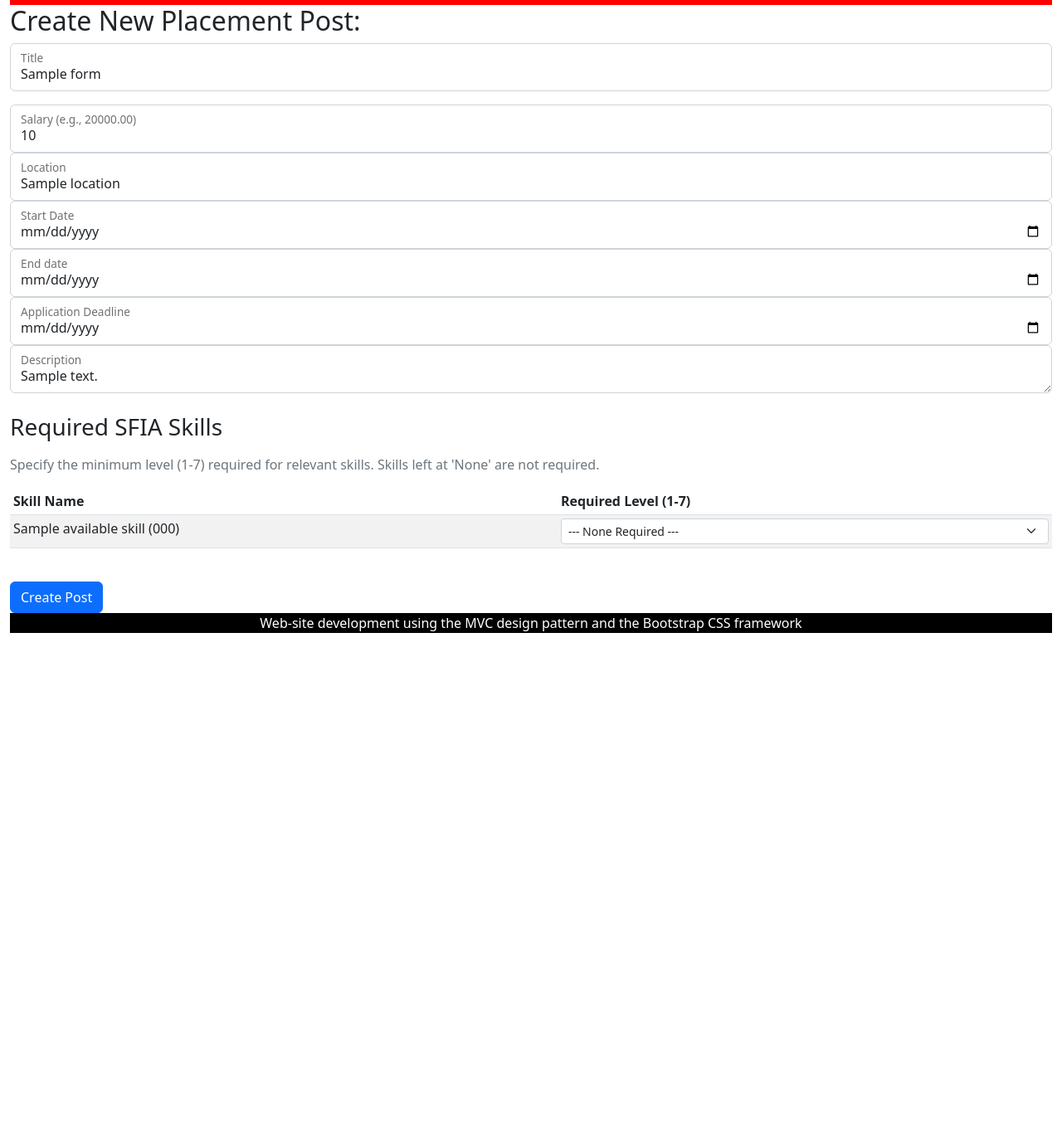
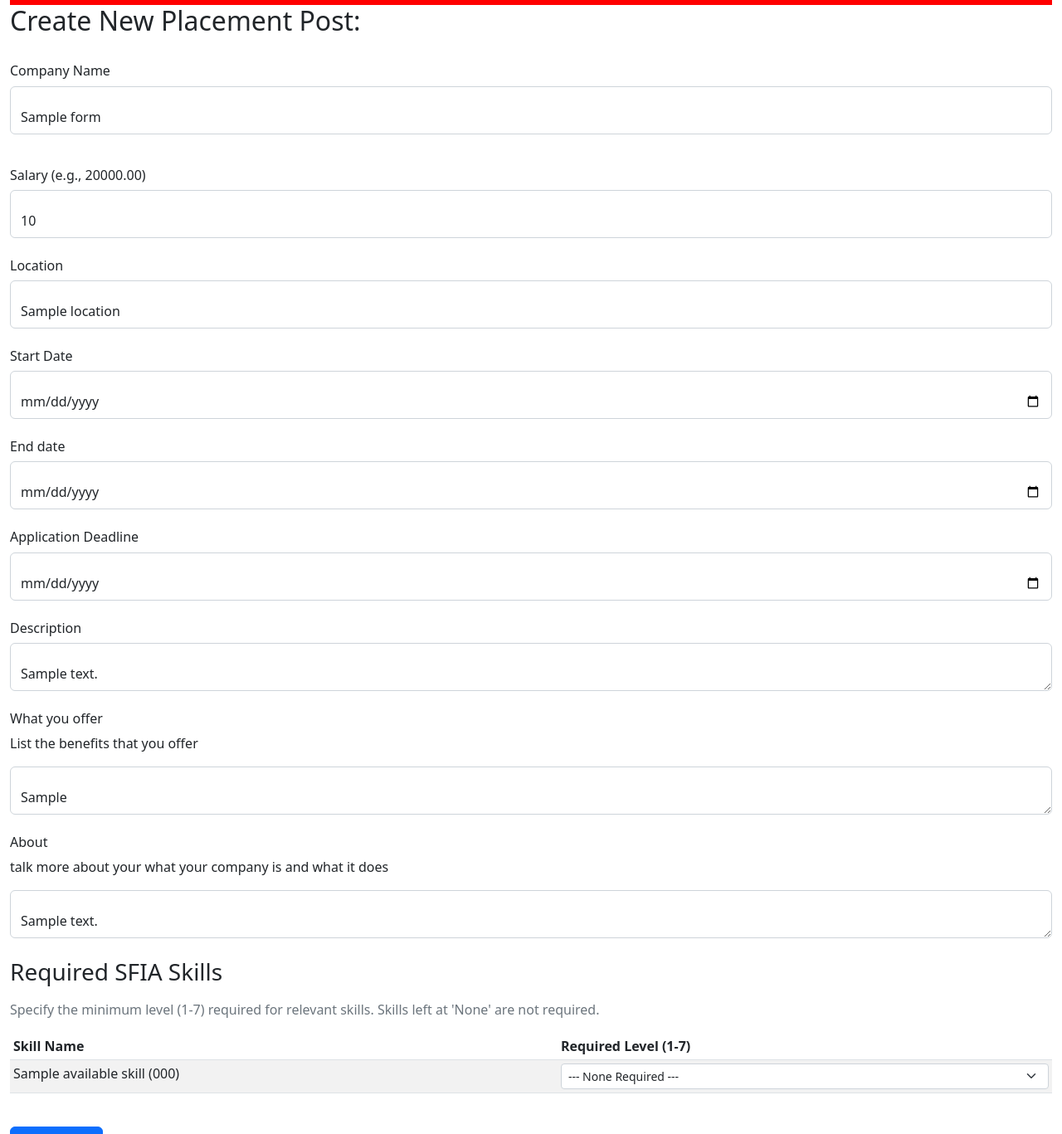
Before and after one commit to MrBlue237/BCS, a PHP site: template BCS-MVC/Views/add_post.phtml in a window 1280 px wide. Shown: the part 56-1423 px from the top of the page at 83% size. Before the commit the page ends 819 px from the top, so only its background shows below. Run offline with PHP 8.4, Linux system fonts and the light colour scheme; the template is opened without the code that fills it: most values are stand-ins (such as "Sample title", 1, 10 or a date in 2020).

Commit message:
changed creation of posts

```diff
--- a/BCS-MVC/Views/add_post.phtml
+++ b/BCS-MVC/Views/add_post.phtml
@@ -15,44 +15,58 @@
 
     <form action="add_post.php" method="POST">
 
+        <br>
         <div class="form-floating mb-3">
+            <h6>Company Name</h6>
             <input type="text" class="form-control" id="floatingTitle" name="title" required
                    value="<?php echo htmlspecialchars($view->formData['title'] ?? ''); ?>">
-            <label for="floatingTitle">Title</label>
         </div>
-
+        <br>
         <div class="form-floating">
+            <h6>Salary (e.g., 20000.00)</h6>
             <input type="number" step="0.01" class="form-control" id="floatingSalary" name="salary" required
                    value="<?php echo htmlspecialchars($view->formData['salary'] ?? ''); ?>">
-            <label for="floatingSalary">Salary (e.g., 20000.00)</label>
         </div>
-
+        <br>
+        <h6>Location</h6>
         <div class="form-floating">
             <input type="text" class="form-control" id="floatingLocation" name="location" required
                    value="<?php echo htmlspecialchars($view->formData['location'] ?? ''); ?>">
-            <label for="floatingLocation">Location</label>
         </div>
-
+        <br>
         <div class="form-floating">
+            <h6>Start Date</h6>
             <input type="date" class="form-control" id="floatingStart" name="start" required
                    value="<?php echo htmlspecialchars($view->formData['start'] ?? ''); ?>">
-            <label for="floatingStart">Start Date</label>
         </div>
-
+        <br>
         <div class="form-floating">
+            <h6>End date</h6>
             <input type="date" class="form-control" id="floatingEnd" name="end" required
                    value="<?php echo htmlspecialchars($view->formData['end'] ?? ''); ?>">
-            <label for="floatingEnd">End date</label>
         </div>
-
+        <br>
         <div class="form-floating">
+            <h6>Application Deadline</h6>
             <input type="date" class="form-control" id="floatingDeadline" name="deadline" required
                    value="<?php echo htmlspecialchars($view->formData['deadline'] ?? ''); ?>">
-            <label for="floatingDeadline">Application Deadline</label>
         </div>
+        <br>
         <div class="form-floating">
+            <h6>Description</h6>
             <textarea class="form-control" id="floatingDescription" name="description" placeholder="Placement description" required><?php echo htmlspecialchars($view->formData['description'] ?? ''); ?></textarea>
-            <label for="floatingDescription">Description</label>
+        </div>
+        <br>
+        <div class="form-floating">
+            <h6>What you offer</h6>
+            <p>List the benefits that you offer </p>
+            <textarea class="form-control" id="floatingOffer" name="offers" placeholder="What you offer description" required><?php echo htmlspecialchars($view->formData['what_we_offer'] ?? ''); ?></textarea>
+        </div>
+        <br>
+        <div class="form-floating">
+            <h6>About</h6>
+            <p>talk more about your what your company is and what it does</p>
+            <textarea class="form-control" id="floatingDescription" name="about" placeholder="talk more about your background" required><?php echo htmlspecialchars($view->formData['about_company'] ?? ''); ?></textarea>
         </div>
 
         <h3 class="mt-4 mb-3">Required SFIA Skills</h3>
```
Also changed, not shown: BCS-MVC/Models/PlacementsDataSet.php (+6 -4 lines), BCS-MVC/add_post.php (+4 -3 lines), BCS-MVC/identifier.sqlite.
